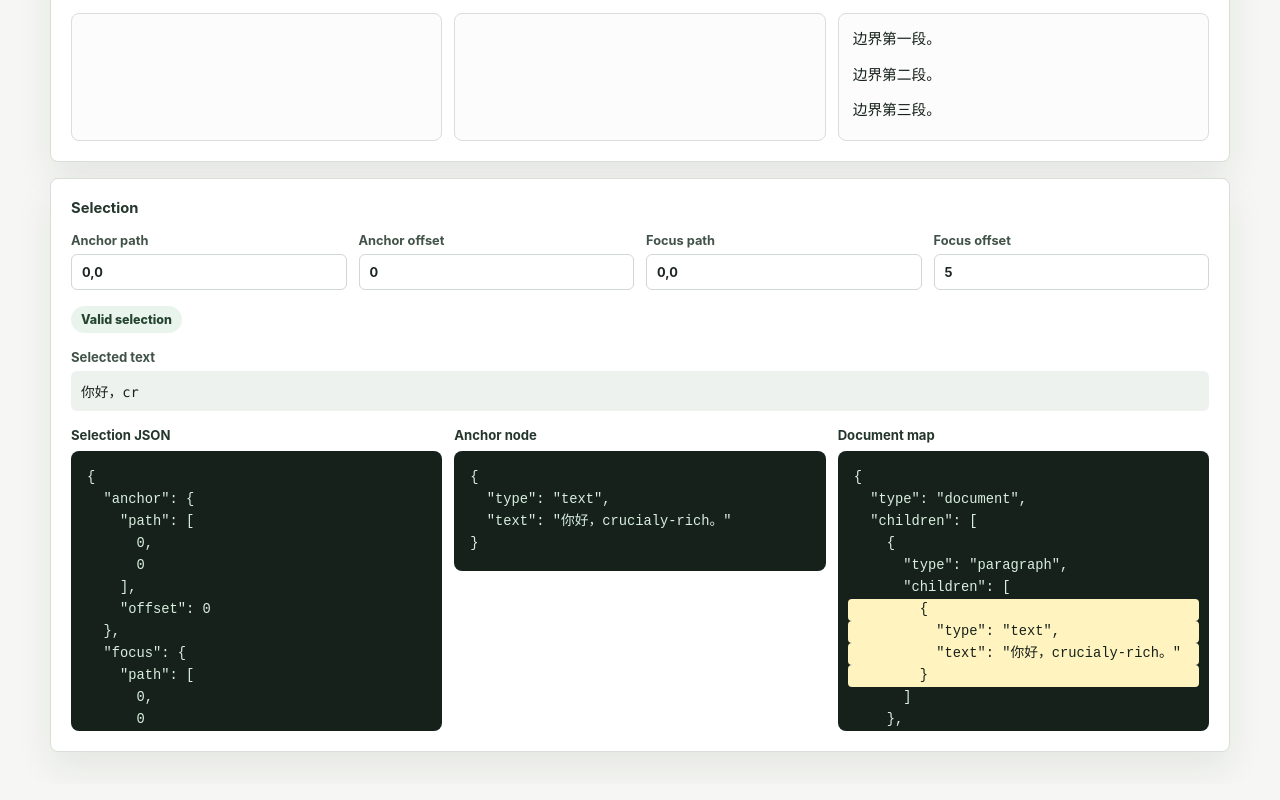
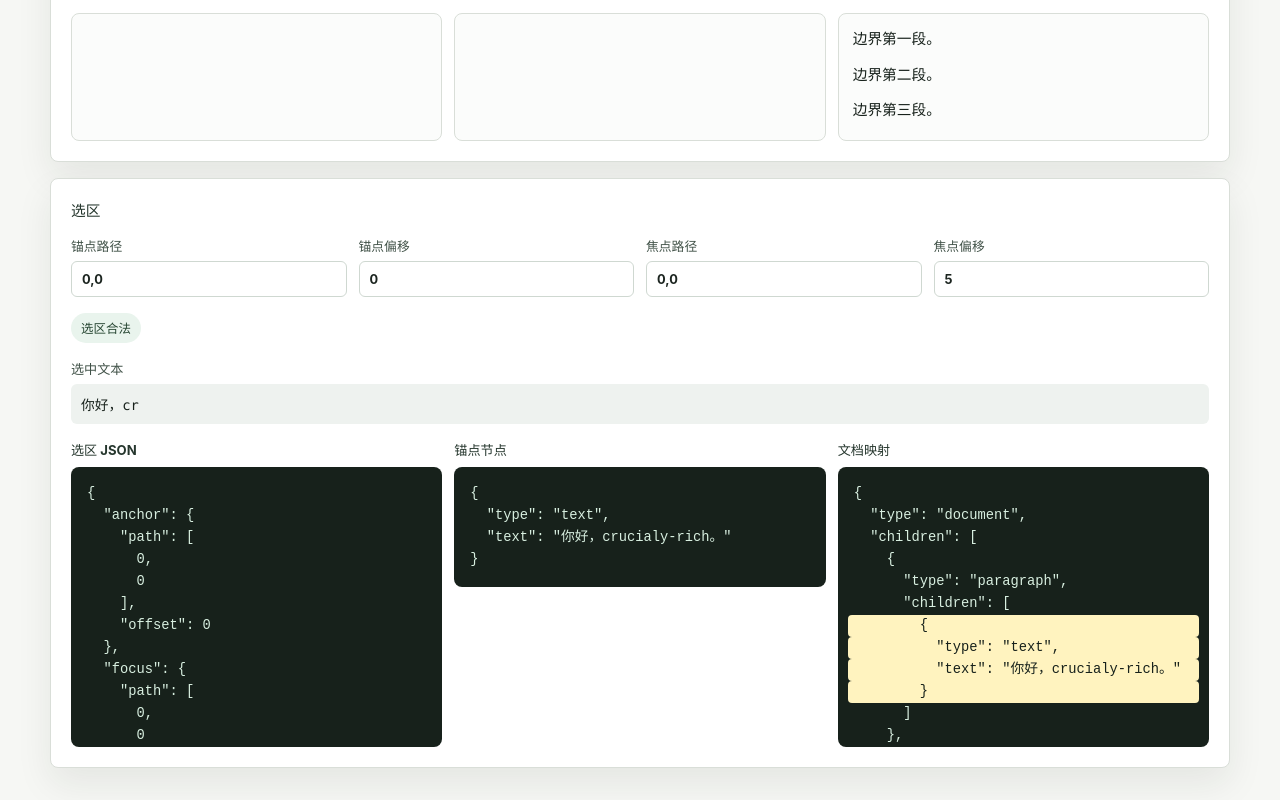
Before and after one commit to QDyanbing/crucialy-rich, a React (Vite) app in the folder apps/demo/: page / in a window 1280 px wide. Shown: the part 1161-1961 px from the top of the page. Built offline with nearby package versions, Linux system fonts and the light colour scheme.

Commit message:
feat: localize selection debugger copy

```diff
--- a/apps/demo/src/main.tsx
+++ b/apps/demo/src/main.tsx
@@ -196,7 +196,7 @@ interface DocumentJsonMapProps {
 
 function DocumentJsonMap({ document, selectedPath }: DocumentJsonMapProps) {
   return (
-    <pre aria-label="Document JSON selection map">
+    <pre aria-label="文档 JSON 选区映射">
       {createDocumentJsonLines(document).map((line) => {
         const selected = line.path ? isSamePath(line.path, selectedPath) : false;
 
@@ -262,14 +262,14 @@ function SelectionDebugger({
   }
 
   return (
-    <section className="selection-debugger" aria-label="Selection debugger">
-      <h2>Selection</h2>
+    <section className="selection-debugger" aria-label="选区调试器">
+      <h2>选区</h2>
 
       <div className="control-grid">
         <label>
-          <span>Anchor path</span>
+          <span>锚点路径</span>
           <input
-            aria-label="Anchor path"
+            aria-label="锚点路径"
             value={selection.anchor.path.join(",")}
             onChange={(event) =>
               updateAnchor(event.target.value, String(selection.anchor.offset))
@@ -277,9 +277,9 @@ function SelectionDebugger({
           />
         </label>
         <label>
-          <span>Anchor offset</span>
+          <span>锚点偏移</span>
           <input
-            aria-label="Anchor offset"
+            aria-label="锚点偏移"
             inputMode="numeric"
             value={selection.anchor.offset}
             onChange={(event) =>
@@ -288,9 +288,9 @@ function SelectionDebugger({
           />
         </label>
         <label>
-          <span>Focus path</span>
+          <span>焦点路径</span>
           <input
-            aria-label="Focus path"
+            aria-label="焦点路径"
             value={selection.focus.path.join(",")}
             onChange={(event) =>
               updateFocus(event.target.value, String(selection.focus.offset))
@@ -298,9 +298,9 @@ function SelectionDebugger({
           />
         </label>
         <label>
-          <span>Focus offset</span>
+          <span>焦点偏移</span>
           <input
-            aria-label="Focus offset"
+            aria-label="焦点偏移"
             inputMode="numeric"
             value={selection.focus.offset}
             onChange={(event) =>
@@ -314,27 +314,25 @@ function SelectionDebugger({
         className="selection-status"
         data-state={anchorValid && focusValid ? "valid" : "invalid"}
       >
-        {anchorValid && focusValid ? "Valid selection" : "Invalid selection"}
+        {anchorValid && focusValid ? "选区合法" : "选区非法"}
       </div>
 
       <div className="selection-result">
-        <span>Selected text</span>
-        <code aria-label="Selected text">{selectedText || "(empty)"}</code>
+        <span>选中文本</span>
+        <code aria-label="选中文本">{selectedText || "（空）"}</code>
       </div>
 
       <div className="debug-stack">
         <div>
-          <h3>Selection JSON</h3>
-          <pre aria-label="Selection JSON">{JSON.stringify(selection, null, 2)}</pre>
+          <h3>选区 JSON</h3>
+          <pre aria-label="选区 JSON">{JSON.stringify(selection, null, 2)}</pre>
         </div>
         <div>
-          <h3>Anchor node</h3>
-          <pre aria-label="Selected node">
-            {JSON.stringify(anchorNode ?? null, null, 2)}
-          </pre>
+          <h3>锚点节点</h3>
+          <pre aria-label="选中节点">{JSON.stringify(anchorNode ?? null, null, 2)}</pre>
         </div>
         <div>
-          <h3>Document map</h3>
+          <h3>文档映射</h3>
           <DocumentJsonMap document={document} selectedPath={selection.anchor.path} />
         </div>
       </div>
```
Also changed, not shown: 1 other file (tests, documents, lock files or other folders).
